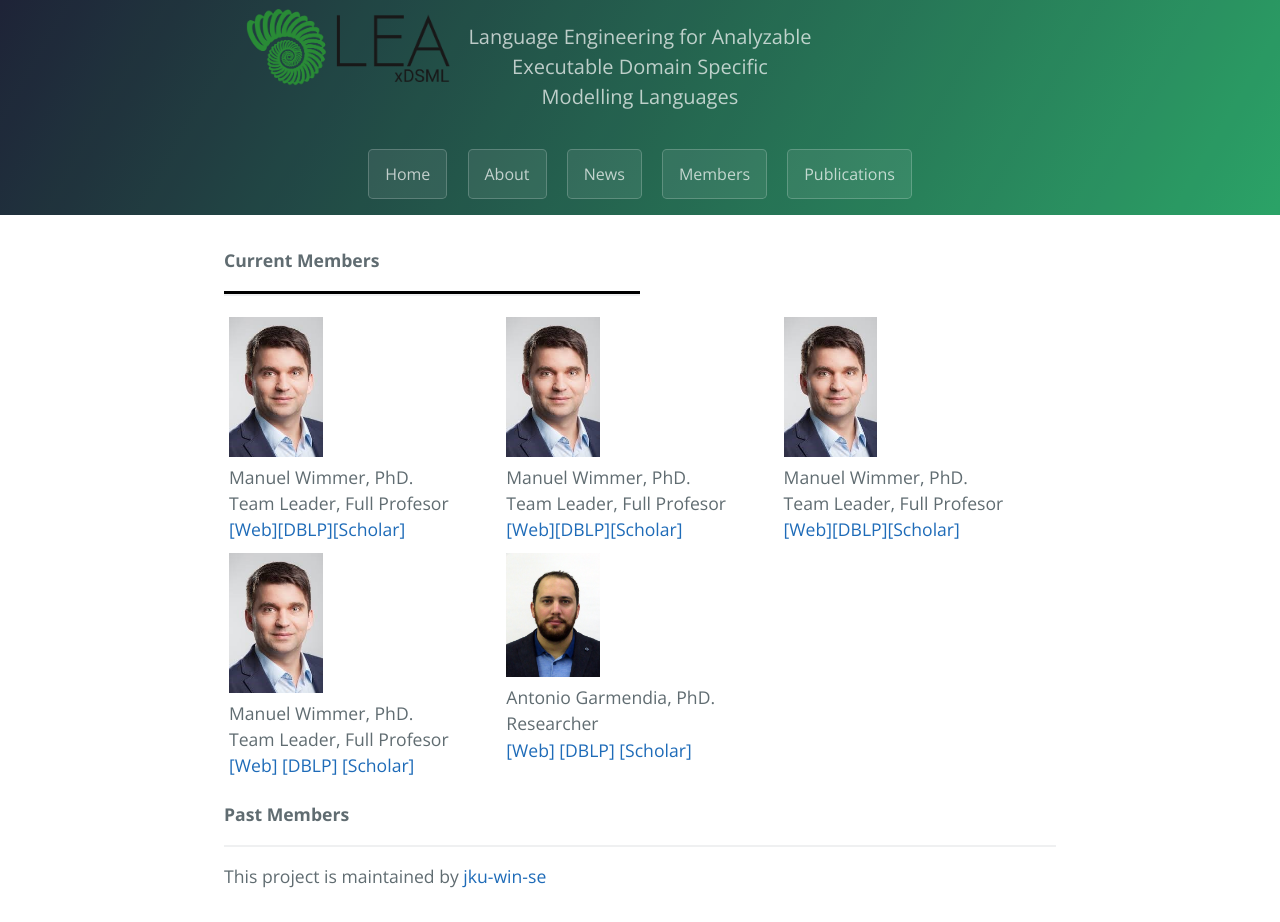
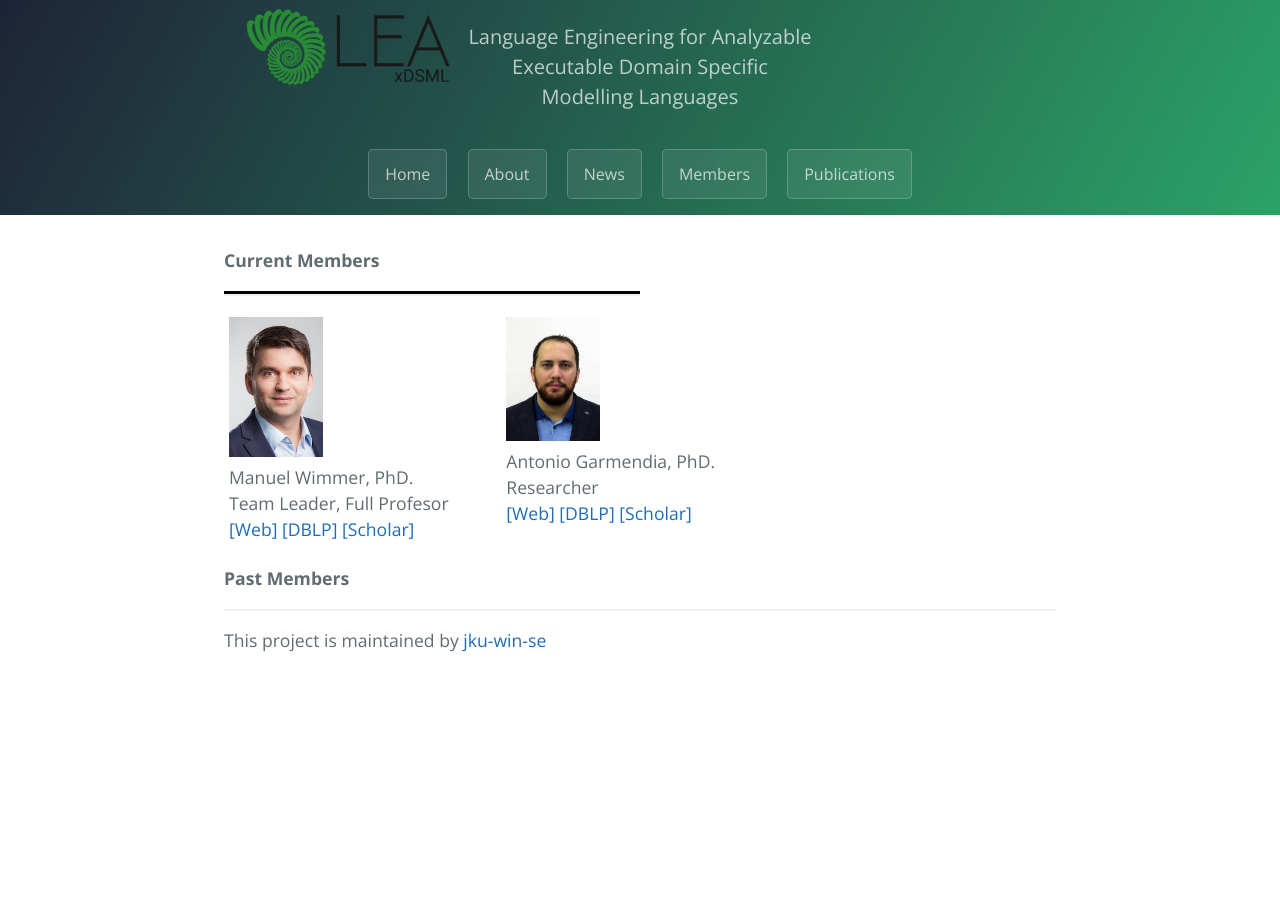
Before and after one commit to jku-win-se/Lea-xDSML, a Jekyll site: the page built from pages/members/index.md, in a window 1280 px wide. Built offline with Jekyll 4.4.1, drawn with Linux system fonts in a browser that asks for light colours; after the commit the page ends 900 px from its top, so only the background shows below that.

Commit message:
current members

```diff
--- a/pages/members/index.md
+++ b/pages/members/index.md
@@ -4,27 +4,6 @@ layout: index
 ---
 <p class="title-style">Current Members</p>
 <hr class="solid">
-
-<div class="row">
-    <div class="column">
-        <img src="{{site.github.url}}/assets/img/wimmer-photo.jpg" id="manuel-photo"/>
-        <p class="nomargin">Manuel Wimmer, PhD.</p>
-        <p class="nomargin">Team Leader, Full Profesor</p>
-        <p class="nomargin"><a>[Web]</a><a>[DBLP]</a><a>[Scholar]</a></p>
-    </div>
-    <div class="column">
-        <img src="{{site.github.url}}/assets/img/wimmer-photo.jpg" id="manuel-photo"/>
-        <p class="nomargin">Manuel Wimmer, PhD.</p>
-        <p class="nomargin">Team Leader, Full Profesor</p>
-        <p class="nomargin"><a>[Web]</a><a>[DBLP]</a><a>[Scholar]</a></p>
-    </div>
-    <div class="column">
-        <img src="{{site.github.url}}/assets/img/wimmer-photo.jpg" id="manuel-photo"/>
-        <p class="nomargin">Manuel Wimmer, PhD.</p>
-        <p class="nomargin">Team Leader, Full Profesor</p>
-        <p class="nomargin"><a>[Web]</a><a>[DBLP]</a><a>[Scholar]</a></p>
-    </div>
-</div>
 
 <div class="row">
     <div class="column">
```
